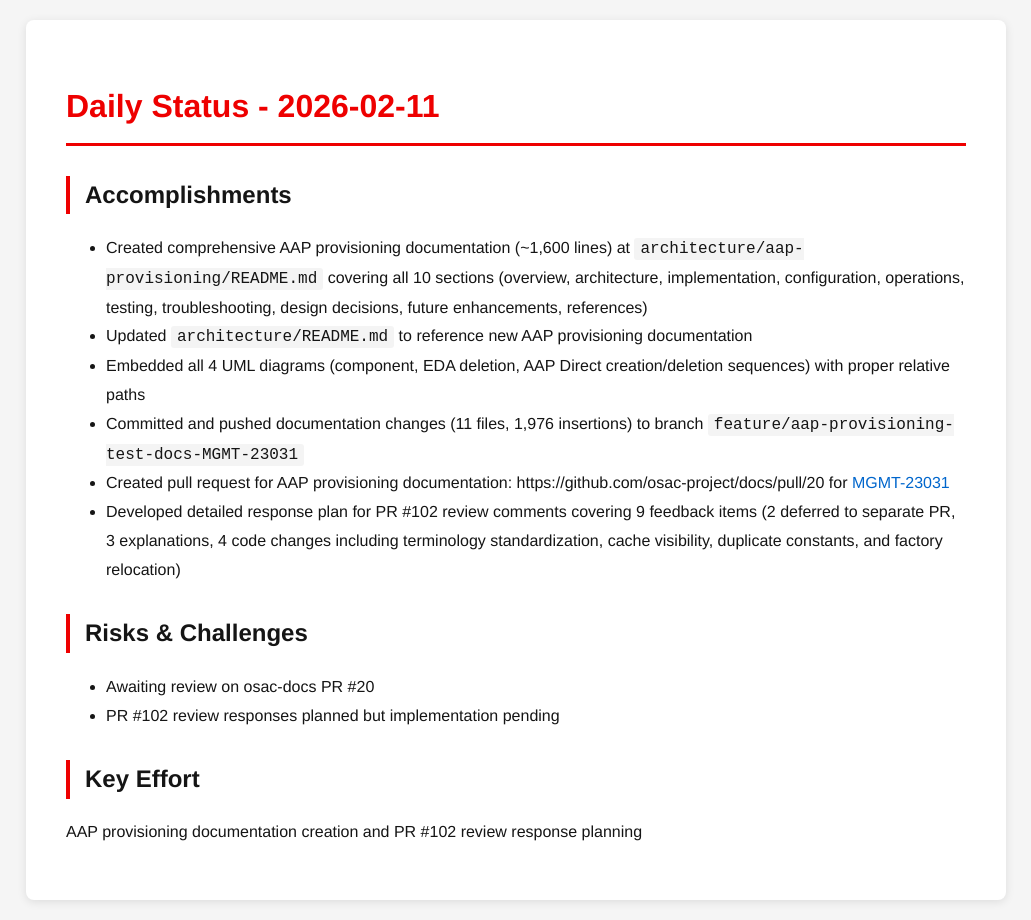
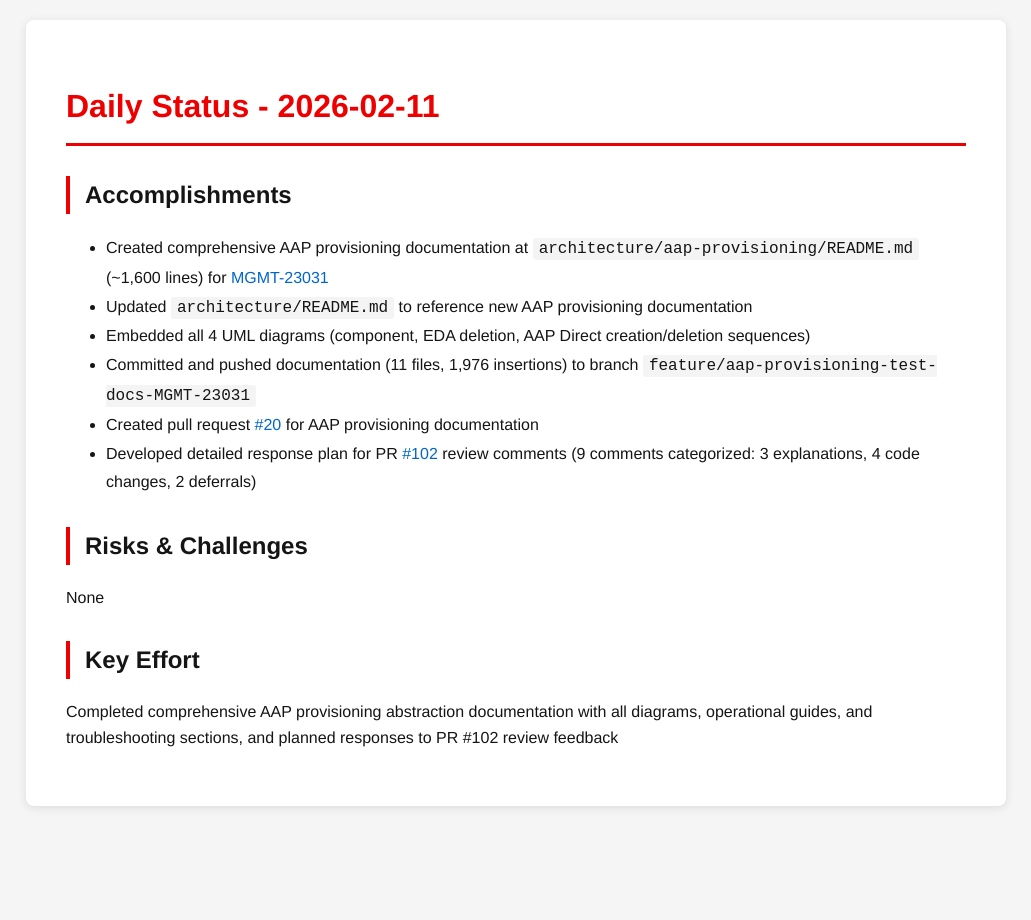
Before and after one commit to tzvatot/daily-status, a Jekyll site: the page built from 2026-02-11.md, in a window 1280 px wide. Shown: the whole page, without its empty margins (124-1155 px from the left). Built offline with Jekyll 4.4.1, drawn with Linux system fonts in a browser that asks for light colours.

Commit message:
Daily status update - 2026-02-11

```diff
--- a/2026-02-11.md
+++ b/2026-02-11.md
@@ -7,16 +7,15 @@ date: 2026-02-11
 # Daily Status - 2026-02-11
 
 ## Accomplishments
-- Created comprehensive AAP provisioning documentation (~1,600 lines) at `architecture/aap-provisioning/README.md` covering all 10 sections (overview, architecture, implementation, configuration, operations, testing, troubleshooting, design decisions, future enhancements, references)
+- Created comprehensive AAP provisioning documentation at `architecture/aap-provisioning/README.md` (~1,600 lines) for [MGMT-23031](https://issues.redhat.com/browse/MGMT-23031)
 - Updated `architecture/README.md` to reference new AAP provisioning documentation
-- Embedded all 4 UML diagrams (component, EDA deletion, AAP Direct creation/deletion sequences) with proper relative paths
-- Committed and pushed documentation changes (11 files, 1,976 insertions) to branch `feature/aap-provisioning-test-docs-MGMT-23031`
-- Created pull request for AAP provisioning documentation: https://github.com/osac-project/docs/pull/20 for [MGMT-23031](https://issues.redhat.com/browse/MGMT-23031)
-- Developed detailed response plan for PR #102 review comments covering 9 feedback items (2 deferred to separate PR, 3 explanations, 4 code changes including terminology standardization, cache visibility, duplicate constants, and factory relocation)
+- Embedded all 4 UML diagrams (component, EDA deletion, AAP Direct creation/deletion sequences)
+- Committed and pushed documentation (11 files, 1,976 insertions) to branch `feature/aap-provisioning-test-docs-MGMT-23031`
+- Created pull request [#20](https://github.com/osac-project/docs/pull/20) for AAP provisioning documentation
+- Developed detailed response plan for PR [#102](https://github.com/osac-project/osac-operator/pull/102) review comments (9 comments categorized: 3 explanations, 4 code changes, 2 deferrals)
 
 ## Risks & Challenges
-- Awaiting review on osac-docs PR #20
-- PR #102 review responses planned but implementation pending
+None
 
 ## Key Effort
-AAP provisioning documentation creation and PR #102 review response planning
+Completed comprehensive AAP provisioning abstraction documentation with all diagrams, operational guides, and troubleshooting sections, and planned responses to PR #102 review feedback
```
